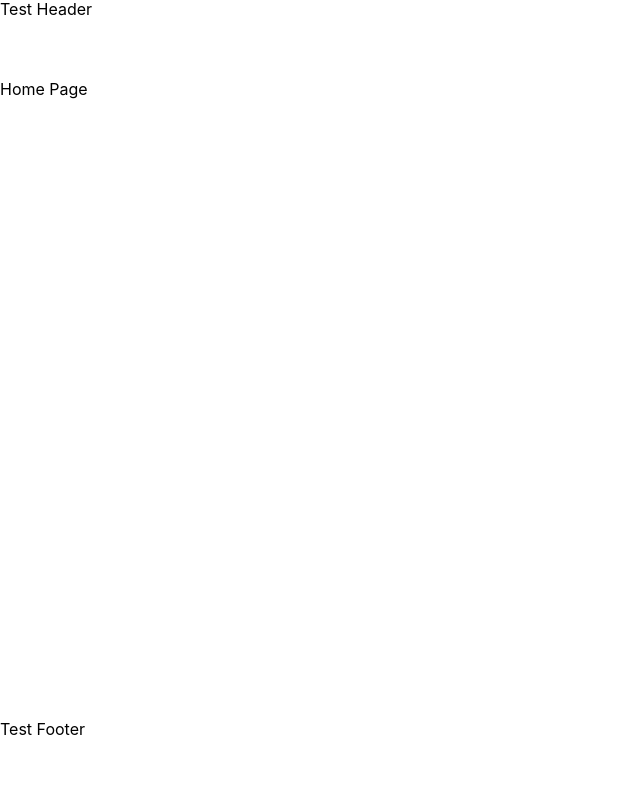
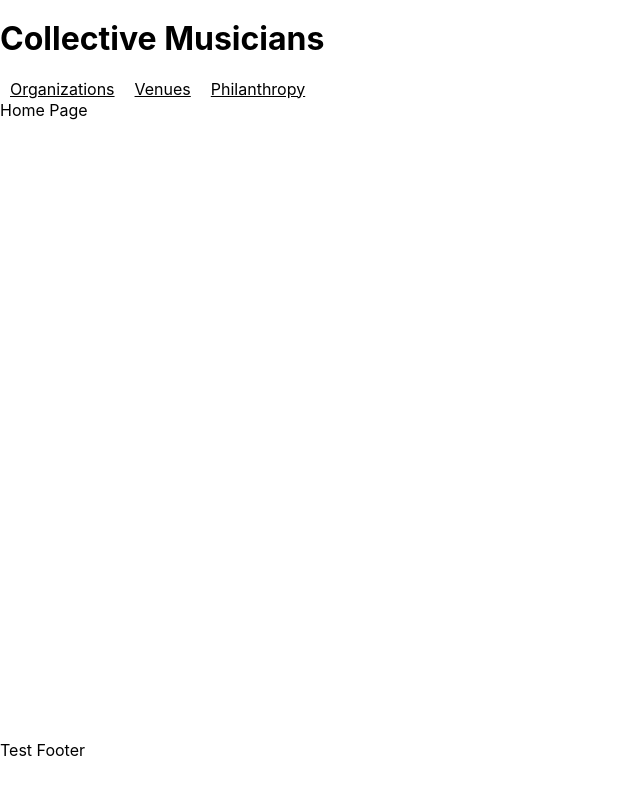
Before and after one commit to ARW2705/Collective-Musicians-Client, a React (Create React App) app: page / in a window 1280 px wide. Shown: the top 794 px of the page, without its empty margins (0-640 px from the left). Built offline with nearby package versions, Linux system fonts and the light colour scheme.

Commit message:
feature: add navbar component to header

```diff
--- a/src/components/Header/Header.tsx
+++ b/src/components/Header/Header.tsx
@@ -1,12 +1,22 @@
 import React from 'react'
+
+import { NavLink } from '../../models/interfaces'
+import NavbarComponent from '../Navigation/Navbar/Navbar'
 
 import './Header.css'
 
 
 function Header() {
+  const links: NavLink[] = [
+    { title: 'Organizations' },
+    { title: 'Venues'        },
+    { title: 'Philanthropy'  }
+  ]
+
   return (
     <header id='app-header'>
-      Test Header
+      <h1>Collective Musicians</h1>
+      <NavbarComponent links={ links } />
     </header>
   )
 }
```
